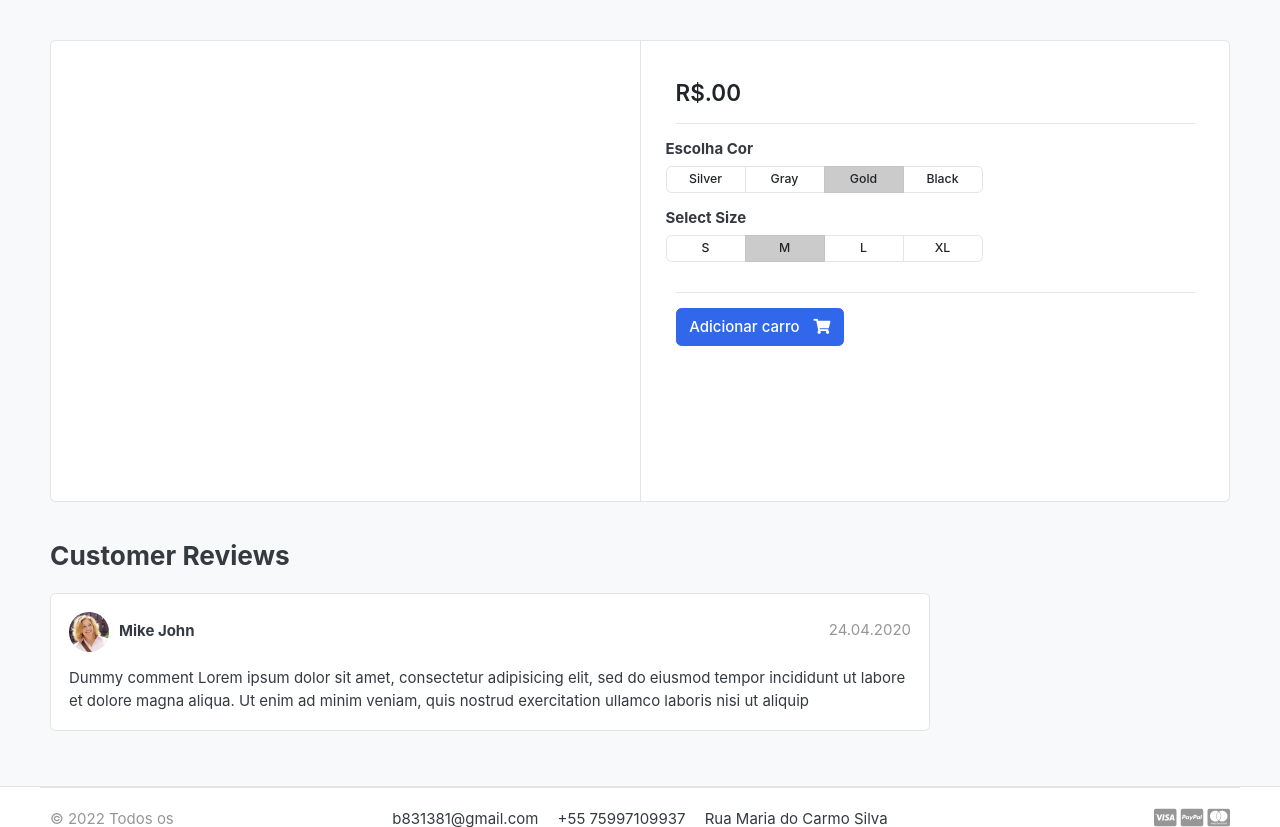
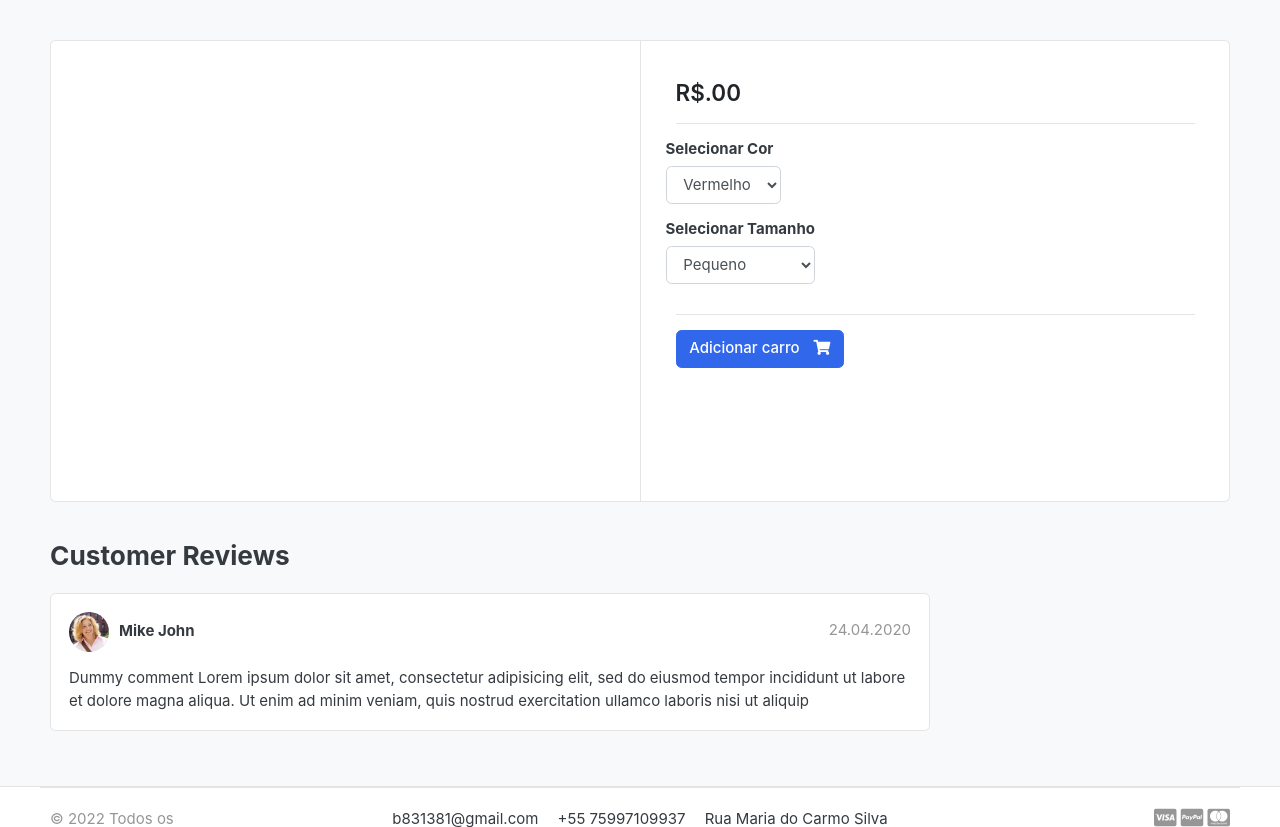
Before and after one commit to juvenalculino/django-ecommerce, a Django app: template templates/loja/detalhe_produto.html in a window 1280 px wide. Shown: the part 118-945 px from the top of the page. Run offline with Django 4.2, Linux system fonts and the light colour scheme; the template is opened without the code that fills it, so the values that code supplies are empty; some libraries are stand-ins or nearby versions; some web fonts are replaced.

Commit message:
Configurando pagina para adicionar cor

```diff
--- a/carrinho/views.py
+++ b/carrinho/views.py
@@ -15,6 +15,10 @@ def _carrinho_id(request):
 
 #2
 def add_carrinho(request, produto_id):
+    #4
+    color = request.GET['color']
+    size = request.GET['size']
+
     produto = Produto.objects.get(id=produto_id) # busca o produto
     try:
         carrinho = Carrinho.objects.get(carro_id=_carrinho_id(request)) # busca o carrinho usando o carro_id presente na sessão
--- a/templates/loja/detalhe_produto.html
+++ b/templates/loja/detalhe_produto.html
@@ -16,6 +16,9 @@
 </article> <!-- gallery-wrap .end// -->
 		</aside>
 		<main class="col-md-6 border-left">
+			<form action="{% url 'add_cart' unico_produto.id %}" method="GET">
+
+
 				<article class="content-body">
 
 				<h2 class="title">{{ unico_produto.nome_produto }}</h2>
@@ -30,40 +33,26 @@
 				<hr>
 					<div class="row">
 						<div class="item-option-select">
-			<h6>Escolha Cor</h6>
-			<div class="btn-group btn-group-sm btn-group-toggle" data-toggle="buttons">
-			  <label class="btn btn-light">
-			    <input type="radio" name="radio_color"> Silver
-			  </label>
-			  <label class="btn btn-light">
-			    <input type="radio" name="radio_color" > Gray
-			  </label>
-			  <label class="btn btn-light active">
-			    <input type="radio" name="radio_color checked"> Gold
-			  </label>
-			  <label class="btn btn-light">
-			    <input type="radio" name="radio_color"> Black
-			  </label>
-			</div>
+							<h6>Selecionar Cor</h6>
+							<select name="color" class="form-control">
+								<option value="red">Vermelho</option>
+								<option value="red">Amarelo</option>
+								<option value="red">Verde</option>
+								<option value="red">Azul</option>
+								<option value="red">Preto</option>
+							</select>
 						</div>
 					</div> <!-- row.// -->
 					<div class="row">
 						<div class="item-option-select">
-			<h6>Select Size</h6>
-			<div class="btn-group btn-group-sm btn-group-toggle" data-toggle="buttons">
-			  <label class="btn btn-light">
-			    <input type="radio" name="radio_color"> S
-			  </label>
-			  <label class="btn btn-light active">
-			    <input type="radio" name="radio_color" checked> M
-			  </label>
-			  <label class="btn btn-light">
-			    <input type="radio" name="radio_color"> L
-			  </label>
-			  <label class="btn btn-light">
-			    <input type="radio" name="radio_color"> XL
-			  </label>
-			</div>
+							<h6>Selecionar Tamanho</h6>
+							<select name="size" class="form-control">
+								<option value="red">Pequeno</option>
+								<option value="red">Médio</option>
+								<option value="red">Grande</option>
+								<option value="red">Super BB</option>
+								<option value="red">Super BBB</option>
+							</select>
 						</div>
 					</div> <!-- row.// -->
 					<hr>
@@ -74,10 +63,11 @@
 							<!--adicionado ao carrinho-->
 							<a href="#" class="btn  btn-success"> <span class="text">Adicionado ao carrinho</span> <i class="fas fa-check"></i>  </a>
 						{% else %}
-		<a href="{% url 'add_cart' unico_produto.id %}" class="btn  btn-primary"> <span class="text">Adicionar carro</span> <i class="fas fa-shopping-cart"></i>  </a>
+						<button type="submit" class="btn  btn-primary"> <span class="text">Adicionar carro</span> <i class="fas fa-shopping-cart"></i>  </button>
 						{% endif %}
 					{% endif %}
 				</article> <!-- product-info-aside .// -->
+			</form>
 		</main> <!-- col.// -->
 	</div> <!-- row.// -->
 </div> <!-- card.// -->
```
Also changed, not shown: 3 other files. Lines whose indentation alone changed are shown as unchanged.
